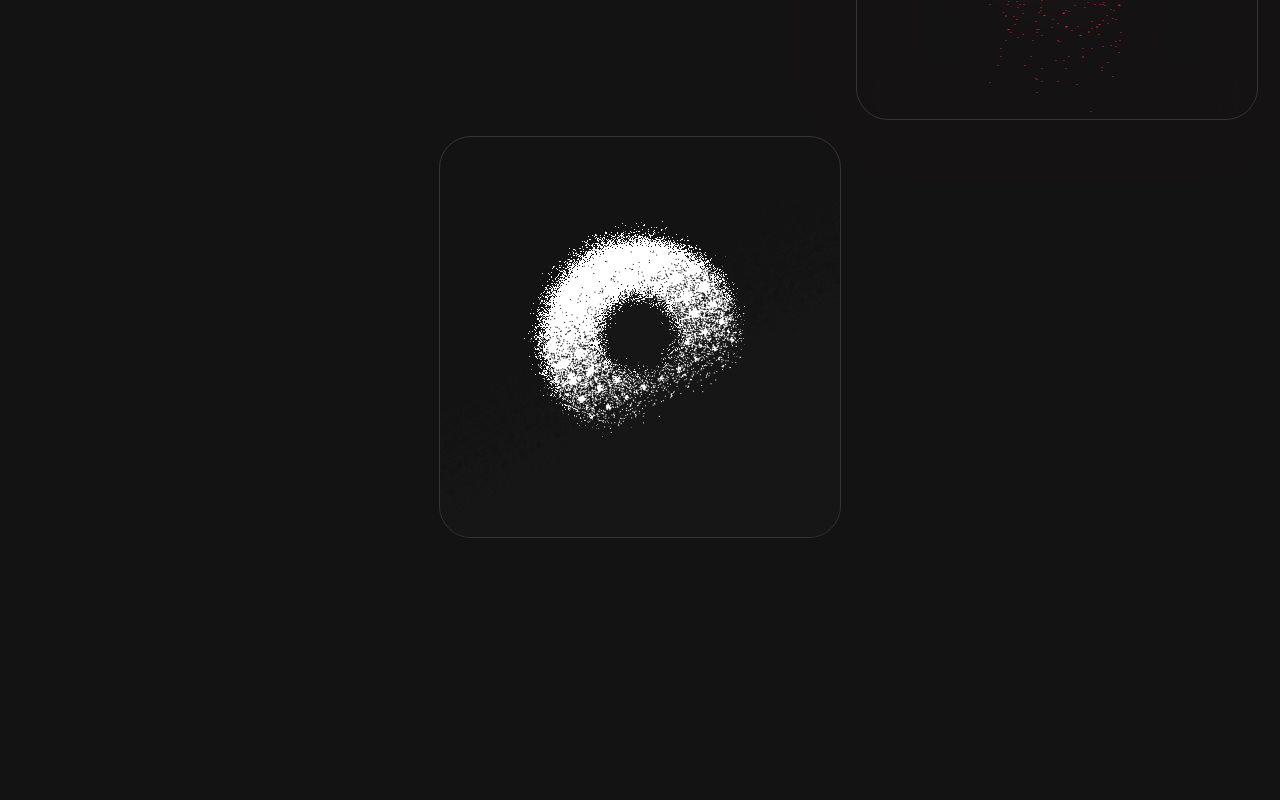
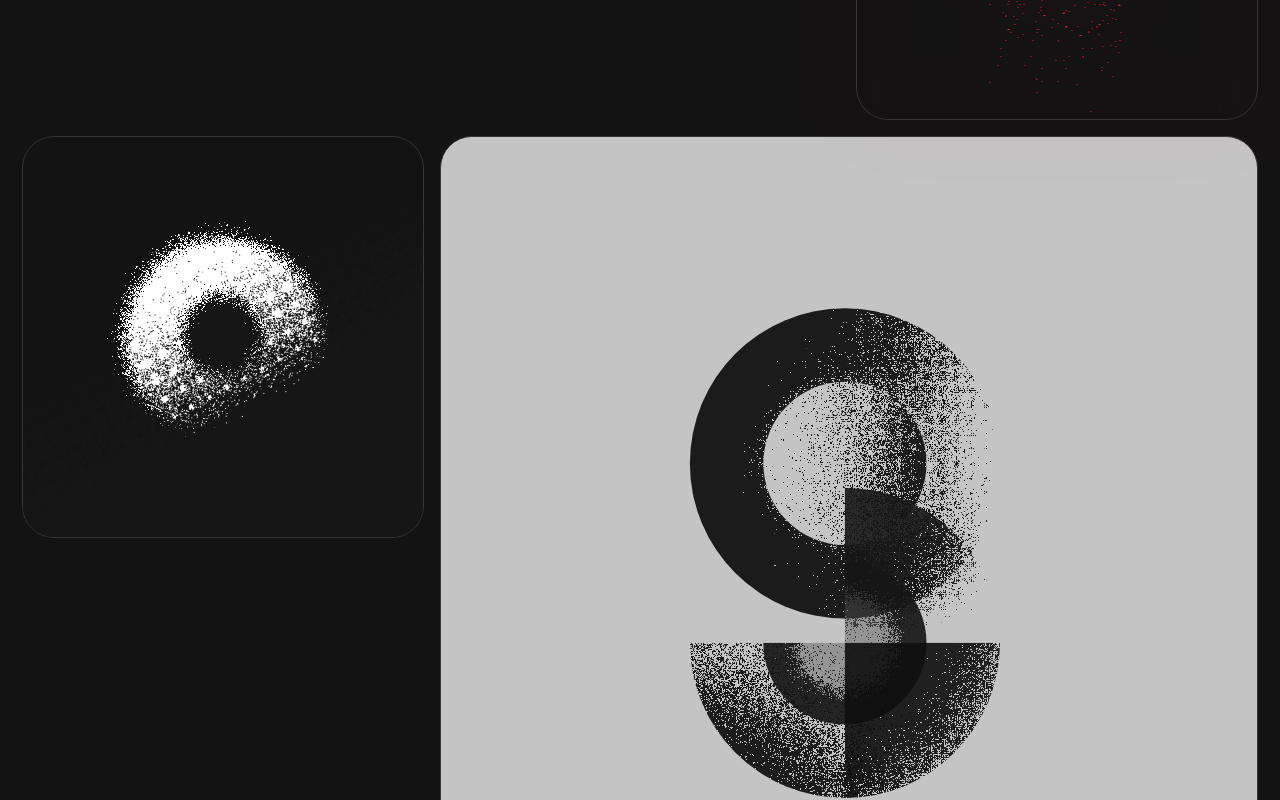
Before and after one commit to BSoDium/Svg-gradients, a React (Vite) app: page / in a window 1280 px wide. Shown: the part 1280-2080 px from the top of the page. Before the commit the page ends 1834 px from the top, so only its background shows below. Built offline with nearby package versions, Linux system fonts and the light colour scheme.

Commit message:
refactor: Add Abstract example and improve masking in gradient components

```diff
--- a/src/App.tsx
+++ b/src/App.tsx
@@ -8,6 +8,7 @@
 import Text from "./examples/Text";
 import Arch from "./examples/Arch";
 import Torus from "./examples/Torus";
+import Abstract from "./examples/Abstract";
 
 export default function App() {
   return (
@@ -20,6 +21,7 @@
       <Text />
       <Arch />
       <Torus />
+      <Abstract />
     </div>
   );
 }
--- a/src/components/LinearGradient.tsx
+++ b/src/components/LinearGradient.tsx
@@ -32,8 +32,12 @@
       : angle([0, 1], vector);
   const position = average(start, end);
 
-  const turbulenceFilterId = useMemo(() => Math.random().toString(36).slice(2), []);
+  const turbulenceFilterId = useMemo(
+    () => Math.random().toString(36).slice(2),
+    []
+  );
   const blurFilterId = useMemo(() => Math.random().toString(36).slice(2), []);
+  const maskId = useMemo(() => Math.random().toString(36).slice(2), []);
 
   const backgroundFill = endColor === "transparent" ? endColor : startColor;
   const foregroundFill = endColor === "transparent" ? startColor : endColor;
@@ -41,7 +45,11 @@
 
   return (
     <>
-      <filter id={turbulenceFilterId} width={`calc(100% + ${2 * scale}px`} height={`calc(100% + ${2 * scale}px`}>
+      <filter
+        id={turbulenceFilterId}
+        width={`calc(100% + ${2 * scale}px`}
+        height={`calc(100% + ${2 * scale}px`}
+      >
         <feTurbulence
           type="turbulence"
           baseFrequency={turbulenceOptions.baseFrequency}
@@ -61,6 +69,22 @@
       </filter>
 
       <g {...slotProps} filter={`url(#${blurFilterId})`}>
+        <mask id={maskId}>
+          <rect x="0" y="0" width={`${width}%`} height={`${width}%`} fill="white" />
+          <rect
+            width={`${width}%`}
+            height={`${height}%`}
+            x={`calc(${position[0] - width / 2}% - ${shift}px)`}
+            y={`calc(${position[1]}% - ${shift}px)`}
+            fill="black"
+            style={{
+              filter: `url(#${turbulenceFilterId})`,
+              transformBox: "fill-box",
+              transformOrigin: `calc(50% + ${shift}px) ${shift}px`,
+              transform: `rotate(${rotation + (reverse ? Math.PI : 0)}rad)`,
+            }}
+          />
+        </mask>
         <rect
           className="grain"
           width={`${width}%`}
@@ -68,6 +92,7 @@
           x={`${-width / 2}%`}
           y={`${-width / 2}%`}
           fill={backgroundFill}
+          mask={`url(#${maskId})`}
         />
         <rect
           className="grain"
--- a/src/components/RadialGradient.tsx
+++ b/src/components/RadialGradient.tsx
@@ -34,6 +34,7 @@
     []
   );
   const blurFilterId = useMemo(() => Math.random().toString(36).slice(2), []);
+  const maskId = useMemo(() => Math.random().toString(36).slice(2), []);
 
   return (
     <>
@@ -57,6 +58,18 @@
       </filter>
 
       <g {...slotProps} filter={`url(#${blurFilterId})`}>
+        <mask id={maskId}>
+          <rect x="0" y="0" width="800%" height="800%" fill="white" />
+          <circle
+            cx={`${start[0] - shift}%`}
+            cy={`${start[1] - shift}%`}
+            r={`${r + startRadius}%`}
+            fill="black"
+            style={{
+              filter: `url(#${turbulenceFilterId})`,
+            }}
+          />
+        </mask>
         <rect
           className="grain"
           width="800%"
@@ -64,6 +77,7 @@
           x="-350%"
           y="-350%"
           fill={endColor}
+          mask={`url(#${maskId})`}
         />
         <circle
           className="grain"
@@ -105,7 +119,7 @@
             stroke="grey"
           />
           <text x={`${start[0] + 4}%`} y={`${start[1] + 1}%`}>
-            {startRadius ? 'Center' : 'Start'}
+            {startRadius ? "Center" : "Start"}
           </text>
           {startRadius ? (
             <>
--- /dev/null
+++ b/src/examples/Abstract.tsx
@@ -0,0 +1,152 @@
+import LinearGradient from "../components/LinearGradient";
+import RadialGradient from "../components/RadialGradient";
+import React from "react";
+
+export default function Abstract() {
+  return (
+    <div
+      style={{
+        width: 816,
+        height: 816,
+        display: "flex",
+        alignItems: "center",
+        justifyContent: "center",
+        overflow: "hidden",
+        borderRadius: "2rem",
+        border: "1px solid #363436",
+        backgroundColor: "#c4c4c4",
+      }}
+    >
+      <svg
+        width="816"
+        height="816"
+        viewBox="0 0 200 200"
+        xmlns="http://www.w3.org/2000/svg"
+      >
+        <mask id="upper-large-circle-mask">
+          <rect x="0" y="0" width="100" height="100" fill="black" />
+          <circle cx="49.5%" cy="40%" r="38" fill="white" />
+        </mask>
+        <mask id="upper-small-circle-mask">
+          <rect x="0" y="0" width="100" height="100" fill="black" />
+          <circle cx="49.5%" cy="40%" r="20" fill="white" />
+        </mask>
+        <mask id="lower-large-circle-mask">
+          <rect x="0" y="0" width="100" height="100" fill="black" />
+          <circle cx="49.5%" cy="62%" r="38" fill="white" />
+          <rect x="0" y="0" width="49.5%" height="62%" fill="black" />
+        </mask>
+        <mask id="lower-small-circle-mask">
+          <rect x="0" y="0" width="100" height="100" fill="black" />
+          <circle cx="49.5%" cy="62%" r="20" fill="white" />
+          <rect x="0" y="0" width="49.5%" height="62%" fill="black" />
+        </mask>
+        <mask id="lower-large-quarter-circle-mask">
+          <rect x="0" y="0" width="100" height="100" fill="black" />
+          <circle cx="49.5%" cy="62%" r="38" fill="white" />
+          <rect x="0" y="0" width="49.5%" height="100%" fill="black" />
+          <rect x="0" y="0" width="100%" height="62%" fill="black" />
+        </mask>
+
+        <RadialGradient
+          start={[95, 40]}
+          end={[20, 40]}
+          startColor="#c4c4c4"
+          endColor="#1b1b1b"
+          turbulenceOptions={{
+            baseFrequency: 1.9,
+            numOctaves: 2,
+          }}
+          standardDeviation={0}
+          slotProps={{
+            mask: "url(#upper-large-circle-mask)",
+          }}
+        />
+        <RadialGradient
+          start={[50, 40]}
+          end={[32, 40]}
+          startColor="#c4c4c4"
+          endColor="transparent"
+          turbulenceOptions={{
+            baseFrequency: 1.9,
+            numOctaves: 2,
+          }}
+          standardDeviation={0}
+          slotProps={{
+            mask: "url(#upper-large-circle-mask)",
+          }}
+        />
+        <RadialGradient
+          start={[85, 40]}
+          end={[20, 40]}
+          startColor="#1b1b1b"
+          endColor="#c4c4c4"
+          turbulenceOptions={{
+            baseFrequency: 1.9,
+            numOctaves: 2,
+          }}
+          standardDeviation={0}
+          slotProps={{
+            mask: "url(#upper-small-circle-mask)",
+          }}
+        />
+        <RadialGradient
+          start={[49.5, 42]}
+          end={[49.5, 75]}
+          startColor="hsla(0, 0%, 8%, 0.9)"
+          endColor="transparent"
+          turbulenceOptions={{
+            baseFrequency: 1.9,
+            numOctaves: 2,
+          }}
+          standardDeviation={0}
+          slotProps={{
+            mask: "url(#lower-large-circle-mask)",
+          }}
+        />
+        <RadialGradient
+          start={[20, 100]}
+          end={[49.5, 30]}
+          startColor="#1b1b1b"
+          endColor="transparent"
+          turbulenceOptions={{
+            baseFrequency: 1.9,
+            numOctaves: 2,
+          }}
+          standardDeviation={0}
+          slotProps={{
+            mask: "url(#lower-large-circle-mask)",
+          }}
+        />
+        <RadialGradient
+          start={[49.5, 62]}
+          end={[49.5, 74]}
+          startColor="#5454546e"
+          endColor="hsla(0, 0%, 9%, 0.922)"
+          turbulenceOptions={{
+            baseFrequency: 1.9,
+            numOctaves: 2,
+          }}
+          standardDeviation={0}
+          slotProps={{
+            mask: "url(#lower-small-circle-mask)",
+          }}
+        />
+        <RadialGradient
+          start={[49.5, 62]}
+          end={[49.5, 100]}
+          startColor="#121212e6"
+          endColor="transparent"
+          turbulenceOptions={{
+            baseFrequency: 1.9,
+            numOctaves: 2,
+          }}
+          standardDeviation={0}
+          slotProps={{
+            mask: "url(#lower-large-quarter-circle-mask)",
+          }}
+        />
+      </svg>
+    </div>
+  );
+}
--- a/src/examples/Sparkle.tsx
+++ b/src/examples/Sparkle.tsx
@@ -31,7 +31,7 @@
         </mask>
         <LinearGradient
           start={[0, 0]}
-          end={[100, 100]}
+          end={[90, 90]}
           startColor="#d66675"
           endColor="#4c83f0"
           turbulenceOptions={{
```
